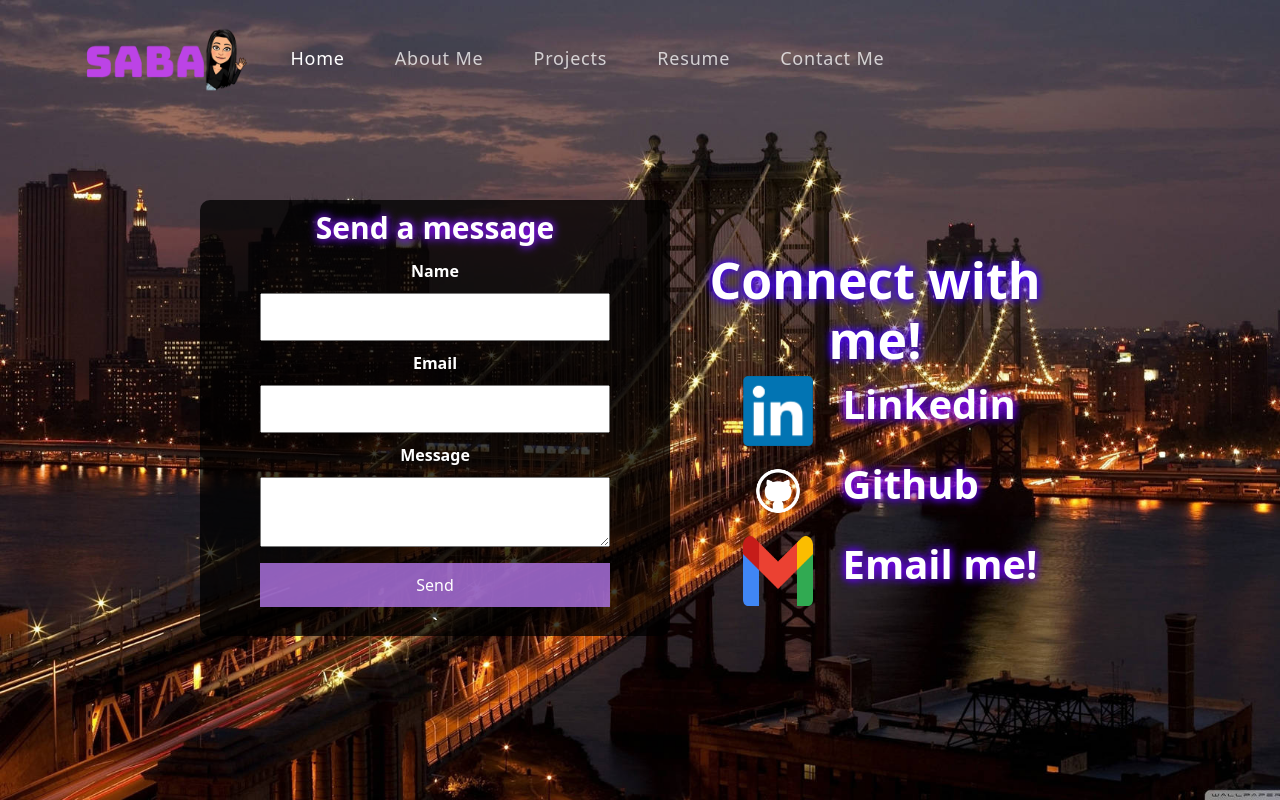
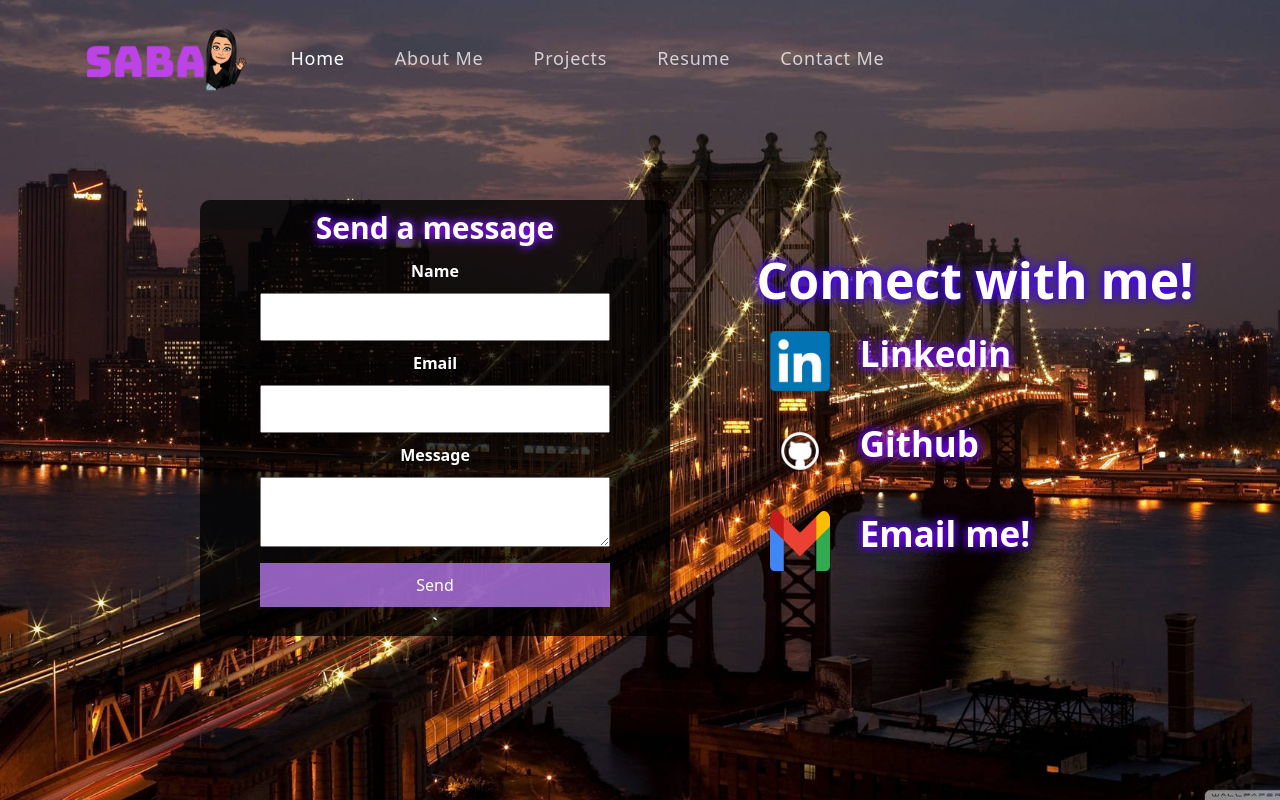
Before and after one commit to sabashahbaz/My-Portfolio, a React (Create React App) app in the folder my-portfolio/: page /contact in a window 1280 px wide. Built offline with nearby package versions, Linux system fonts and the light colour scheme; no server answers.

Commit message:
more css

```diff
--- a/my-portfolio/src/CSS/AboutMe.css
+++ b/my-portfolio/src/CSS/AboutMe.css
@@ -78,11 +78,11 @@
     margin-bottom: -270px;
 }
 
-
+/* hover over skill images and it glows */
 .col:hover {
     box-shadow: 0 0 20px rgba(196, 118, 241, 0.7);
     border-radius: 30px;
-    transform: scale(1.1); /* Apply a 10% scale increase on hover */
+    transform: scale(1.1);
 }
 
 .front-header{
@@ -216,8 +216,8 @@
 
 .books-show-header{
     display: flex;
-    justify-content: center; /* Center horizontally */
-    align-items: center; /* Center vertically */
+    justify-content: center;
+    align-items: center;
     gap: 630px;
     color: rgb(241, 243, 246);
     font-weight: bold;
@@ -342,29 +342,7 @@
     font-weight: bold ;
 }
 
-.my-pic:hover::before {
-    content: "";
-    position: absolute;
-    top: 0;
-    left: 0;
-    width: 10px;
-    height: 10px;
-    background: radial-gradient(circle, #ff0000 10%, transparent 50%);
-    border-radius: 50%;
-    animation: spark 0.5s linear infinite;
-}
-
-@keyframes spark {
-    0% {
-        transform: scale(1);
-        opacity: 1;
-    }
-    100% {
-        transform: scale(2);
-        opacity: 0;
-    }
-}
-
+/* pulsating my bitmoji */
 @keyframes pulse {
     0% {
         transform: scale(1);
@@ -380,6 +358,8 @@
 .me {
     animation: pulse 4s infinite;
 }
+
+/* hover over soft skills and they shake */
 
 .soft-skills-text  {
     transition: transform 0.3s ease;
--- a/my-portfolio/src/CSS/Contact.css
+++ b/my-portfolio/src/CSS/Contact.css
@@ -71,8 +71,8 @@ input[type="submit"] {
 }
 
 .logo-img{
-    width: 70px;
-    height: 70px;
+    width: 60px;
+    height: 60px;
 }
 
 
@@ -86,6 +86,8 @@ input[type="submit"] {
     margin-top: 3%;
     text-align: center;
     display: flex;
+    padding: 2px;
+    text-align: center;
 }
 
 .form-container label,
@@ -97,11 +99,16 @@ input[type="submit"] {
 .logo{
     display: flex;
     gap: 30px;
-    height: 80px;
-    font-size: 40px;
+    height: 60px;
+    font-size: 35px;
     font-weight: bold;
     text-shadow: 0 0 10px #ae00ff, 0 0 10px #0000FF;
     color: #fff;
+    text-align: center;
+    padding: 3px;
+    margin-top: 30px;
+
+
 }
 .logo a {
     display: inherit;
@@ -109,6 +116,10 @@ input[type="submit"] {
     gap: inherit;
     text-decoration: none;
     color: inherit;
+    text-align: center;
+    align-items: center;
+    justify-content: center;
+    padding-left: 20px;
   }
 
   .header-msg{
@@ -122,12 +133,17 @@ input[type="submit"] {
 
   .connect-msg{
     float: right;
-    margin-right: 200px;
+    /* margin-right: 200px; */
     font-size: 50px;
     font-weight: bold;
     text-shadow: 0 0 10px #6a00ff, 0 0 10px #0000FF;
     color: #fff;
     margin-top: 100px;
+    display: flex;
+    justify-content: center;
+    text-align: center;
+
+
 
   }
 
@@ -178,12 +194,8 @@ input[type="submit"] {
     cursor: pointer;
   }
 
-  /* OK Button */
-  #okButton {
-    background-color: #007bff;
-    color: #fff;
-    border: none;
-    padding: 10px 20px;
-    font-size: 16px;
-    cursor: pointer;
-  }
+  .logo:hover {
+    box-shadow: 0 0 20px rgba(160, 77, 208, 0.938);
+    border-radius: 30px;
+    transform: scale(1.1); /* Apply a 10% scale increase on hover */
+}
```
